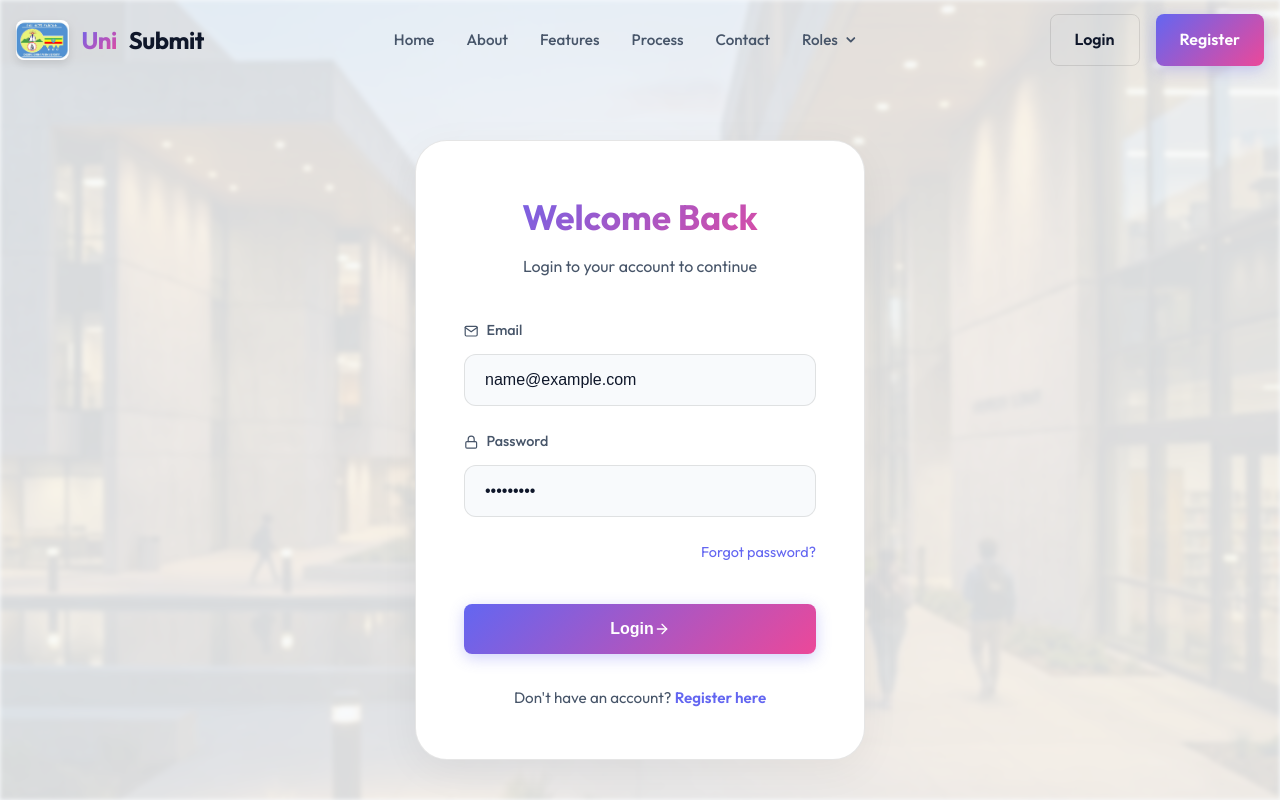
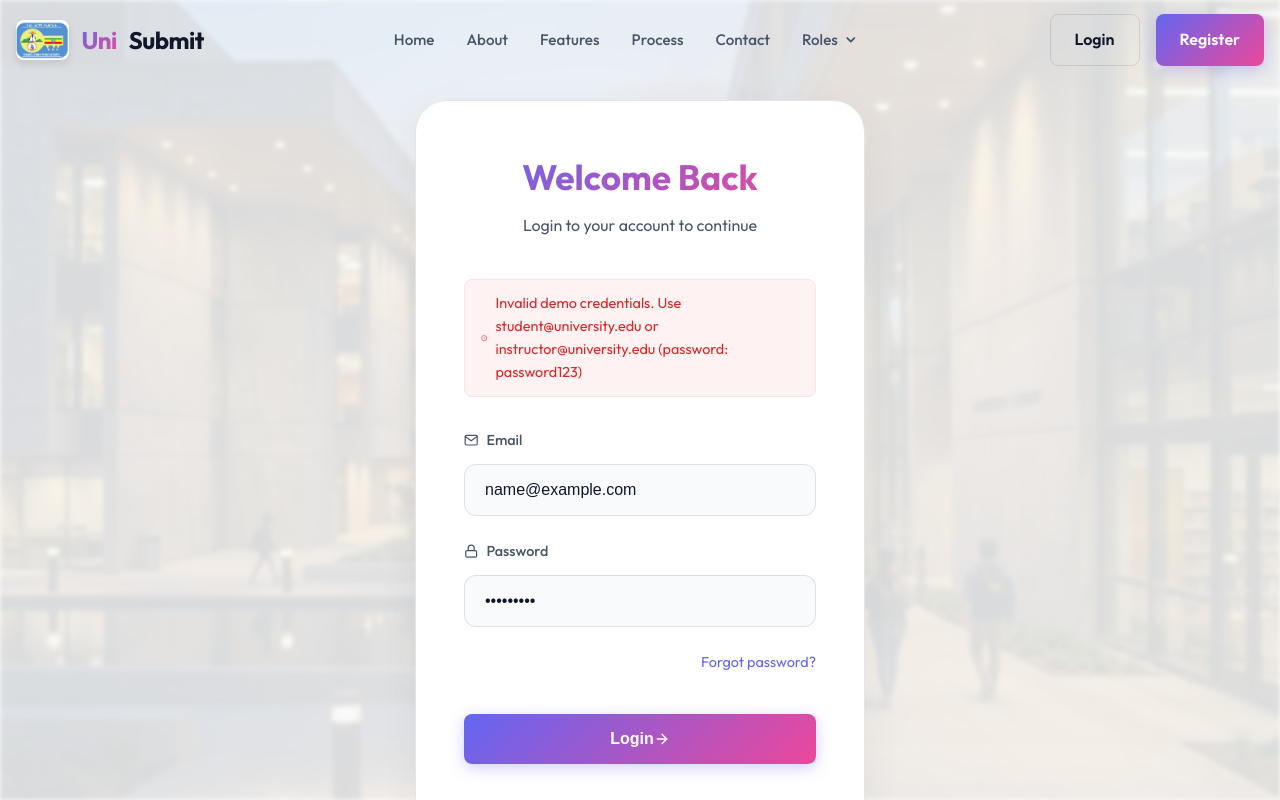
Before and after one commit to Abdurehman95/university-project-submission-system, a React (Vite) app in the folder react-app/: page /login in a window 1280 px wide. Both pictures are taken after typing "name@example.com", "Sample123" into the empty fields and a click on the button "Login". Shown: the top 800 px of the page. Built offline with nearby package versions, Linux system fonts and the light colour scheme.

Commit message:
some update on login

```diff
--- a/react-app/src/pages/Login/Login.jsx
+++ b/react-app/src/pages/Login/Login.jsx
@@ -1,16 +1,25 @@
 import React, { useState } from 'react';
 import { motion } from 'framer-motion';
-import { FiMail, FiLock, FiArrowRight } from 'react-icons/fi';
-import { Link } from 'react-router-dom';
+import { FiMail, FiLock, FiArrowRight, FiAlertCircle } from 'react-icons/fi';
+import { useNavigate, Link } from 'react-router-dom';
 import './Auth.css';
 
 const Login = () => {
+  const navigate = useNavigate();
   const [formData, setFormData] = useState({ email: '', password: '' });
+  const [error, setError] = useState('');
 
   const handleSubmit = (e) => {
     e.preventDefault();
-    console.log('Login attempt:', formData);
-    // Role-aware redirect logic would go here
+
+    // Demo Mock logic
+    if (formData.email === 'student@university.edu' && formData.password === 'password123') {
+      navigate('/dashboard/student');
+    } else if (formData.email === 'instructor@university.edu' && formData.password === 'password123') {
+      navigate('/dashboard/instructor');
+    } else {
+      setError('Invalid demo credentials. Use student@university.edu or instructor@university.edu (password: password123)');
+    }
   };
 
   return (
@@ -24,6 +33,16 @@ const Login = () => {
           <h2 className="text-gradient">Welcome Back</h2>
           <p>Login to your account to continue</p>
         </div>
+
+        {error && (
+          <motion.div
+            className="auth-error"
+            initial={{ opacity: 0, y: -10 }}
+            animate={{ opacity: 1, y: 0 }}
+          >
+            <FiAlertCircle /> {error}
+          </motion.div>
+        )}
 
         <form onSubmit={handleSubmit} className="auth-form">
           <div className="form-group">
```
